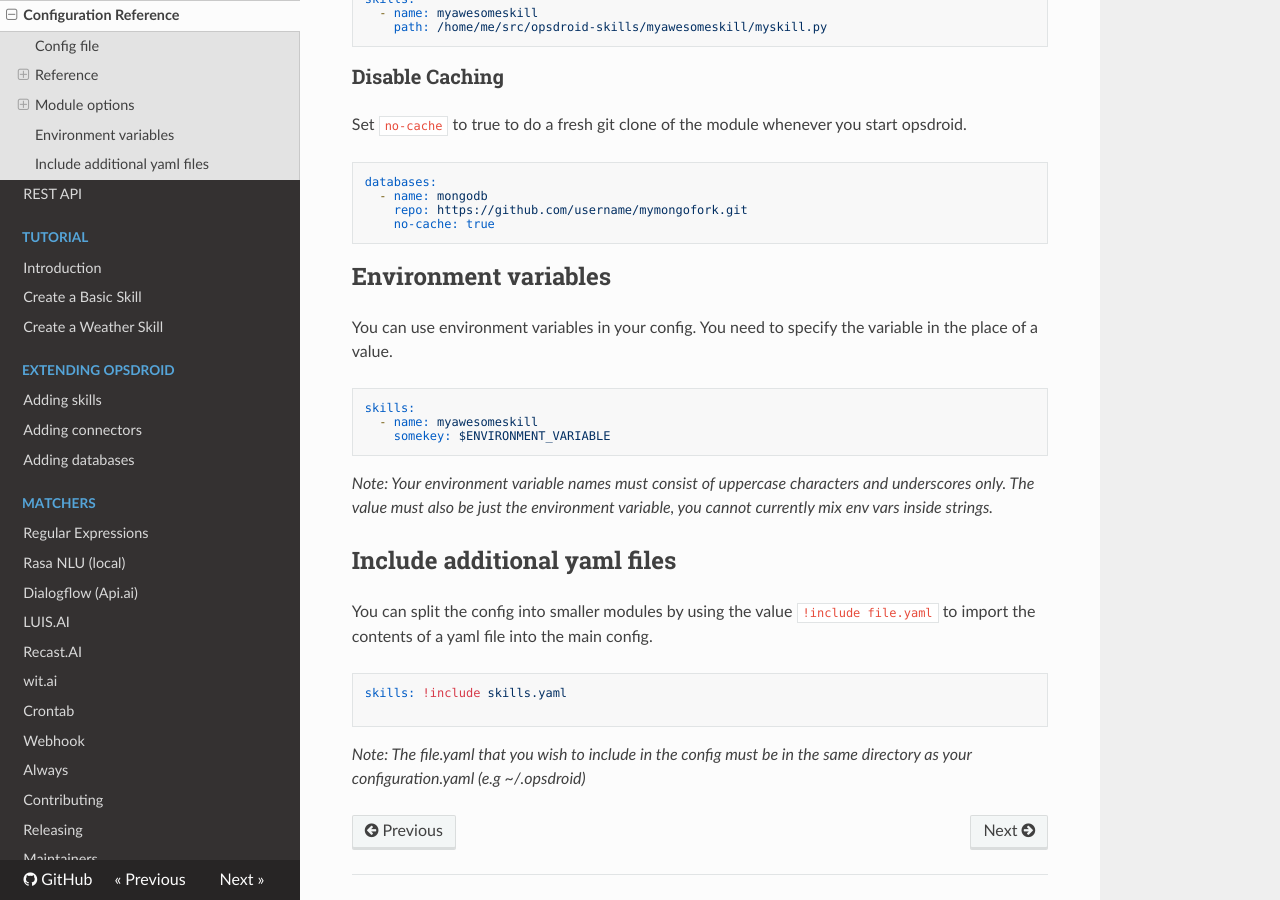
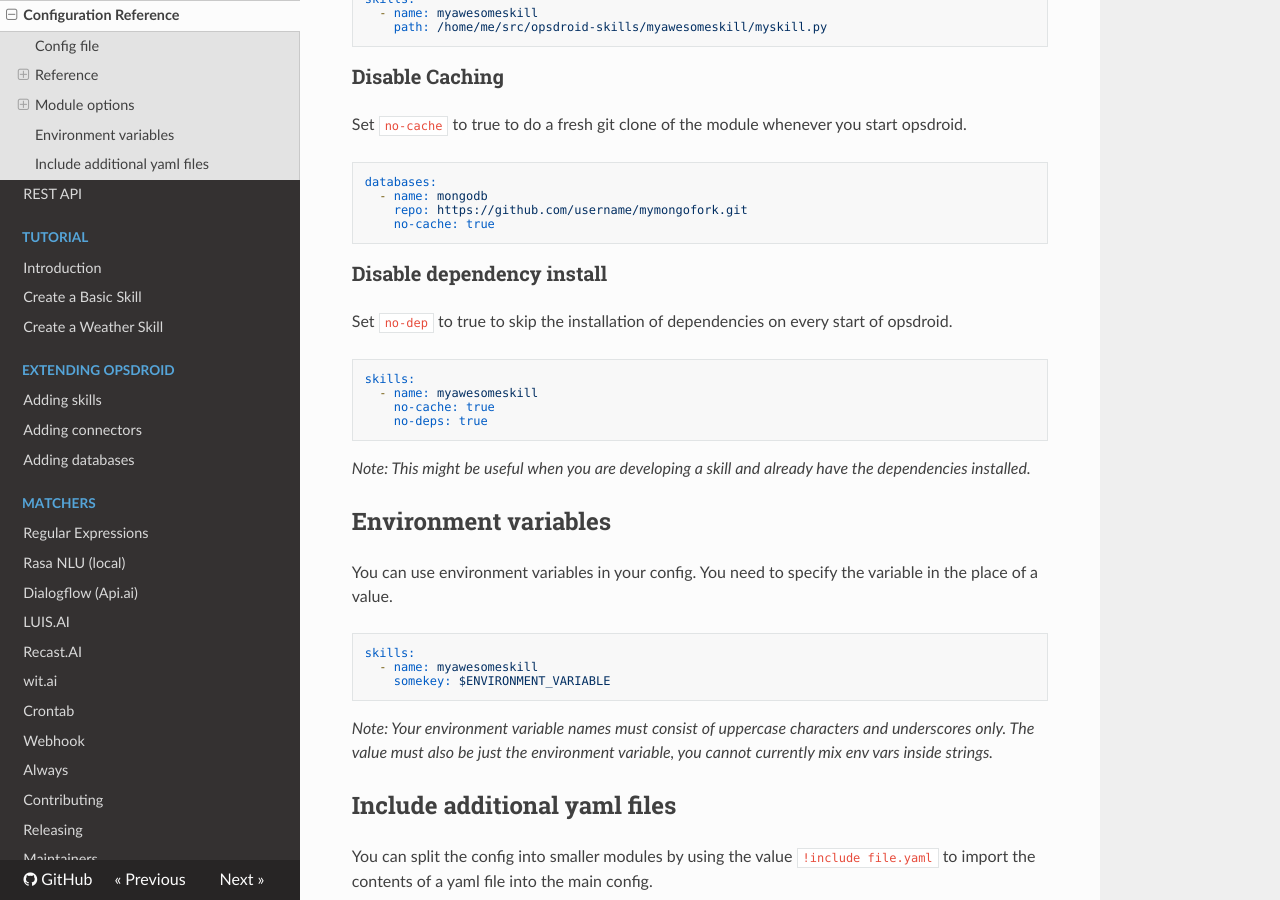
Before and after one commit to opsdroid/opsdroid, an MkDocs documentation site: the page built from docs/configuration-reference.md, in a window 1280 px wide and 900 px high, scrolled down 5762 px. Built offline with MkDocs 1.6.1, drawn with Linux system fonts in a browser that asks for light colours; nearby versions of some CDN libraries; old or Windows-style settings are respelled for this version of MkDocs; some of the changed text lies outside the part shown.

Commit message:
Add no-dep flag

````diff
--- a/docs/configuration-reference.md
+++ b/docs/configuration-reference.md
@@ -15,6 +15,7 @@
    - [Git Repository](#git-repository)
    - [Local Directory](#local-directory)
    - [Disable Caching](#disable-caching)
+   - [Disable dependency install](#disable-dependency-install)
 - [Environment Variables](#environment-variables)
 - [Include Additional Yaml Files](#include-additional-yaml-files)
 
@@ -279,6 +280,19 @@ databases:
     no-cache: true
 ```
 
+### Disable dependency install
+
+Set `no-dep` to true to skip the installation of dependencies on every start of opsdroid.
+
+```yaml
+skills:
+  - name: myawesomeskill
+    no-cache: true
+    no-deps: true
+```
+
+_Note: This might be useful when you are developing a skill and already have the dependencies installed._
+
 ## Environment variables
 
 You can use environment variables in your config. You need to specify the variable in the place of a value.
````
Also changed, not shown: 2 other files.
